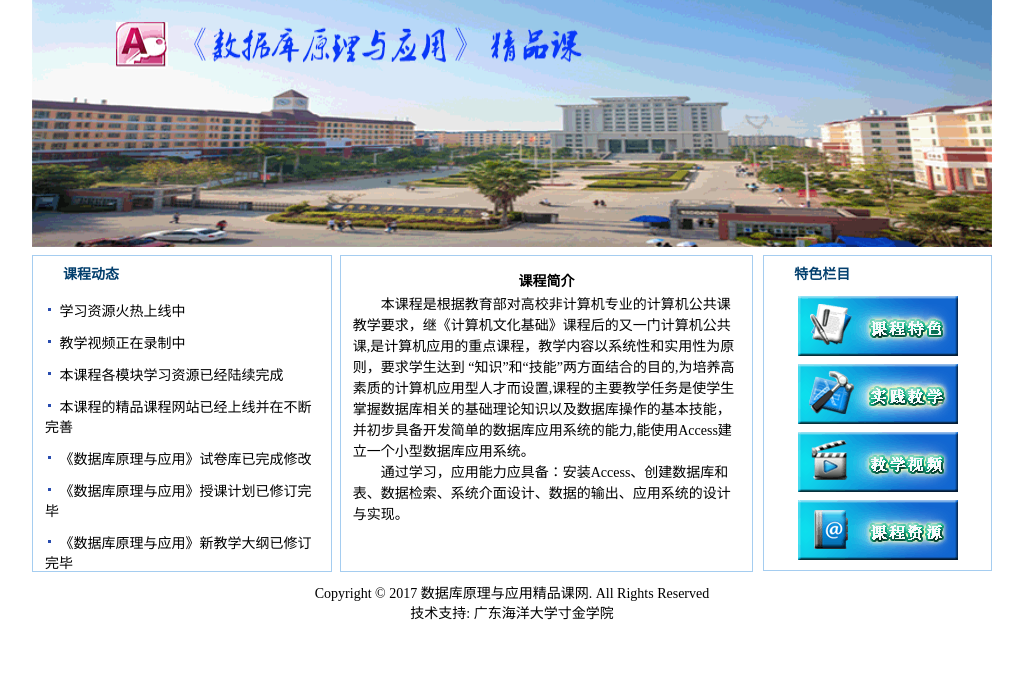
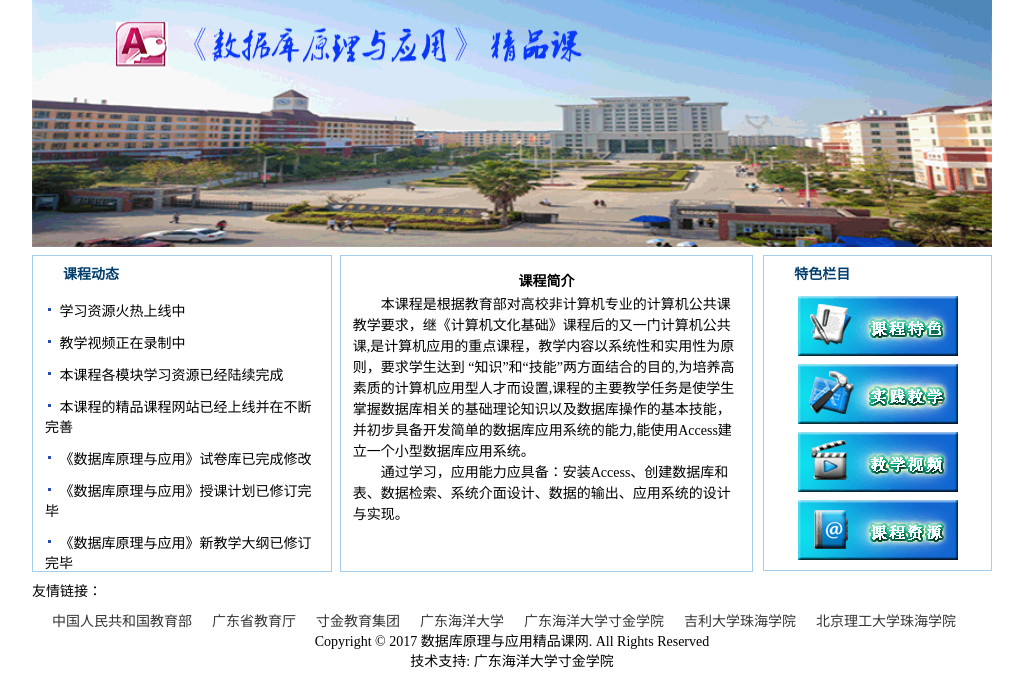
Before and after one commit to gdcjxy/gdcjxy.github.io, a plain HTML site: page index.html in a window 1280 px wide. Shown: the part 168-848 px from the top of the page, without its empty margins (128-1151 px from the left). Before the commit the page ends 800 px from the top, so only its background shows below. Drawn offline with Linux system fonts and the light colour scheme.

Commit message:
add links

```diff
--- a/css/css.css
+++ b/css/css.css
@@ -72,4 +72,7 @@ a{color:#333;text-decoration:none}
 .biankuang{ border:#A5CDF0 1px solid;}
 .downloadresources{margin:20px;font-size: 16px;font-weight: 400;line-height: 1.4;}
 .downloadresources a{text-decoration:underline;}
-.footer{text-align:center;margin-top:10px;margin-bottom:10px;}
+.friend{height: 35px;}
+.friendlinks ul li a{float: left; margin-top:10px;margin-left: 20px;}
+.friendlinks ul li a:hover{text-decoration: underline;}
+.footer{text-align:center;margin-top:15px;margin-bottom:10px;}
--- a/index.html
+++ b/index.html
@@ -164,11 +164,30 @@
     </div>
 
 </div>
+<div class="public">
+    <div class="auto w960 friend">
+        <div class="friendlinks">
+            友情链接：
+        </div>
+        <div class="friendlinks">
+            <ul>
+                <li><a href="http://www.moe.gov.cn">中国人民共和国教育部</a></li>
+                <li><a href="http://www.gdhed.edu.cn">广东省教育厅</a></li>
+                <li><a href="http://www.zjcjjy.com">寸金教育集团</a></li>
+                <li><a href="http://www.gdou.edu.cn">广东海洋大学</a></li>
+                <li><a href="http://www.gdcjxy.com">广东海洋大学寸金学院</a></li>
+                <li><a href="http://www.jluzh.com">吉利大学珠海学院</a></li>
+                <li><a href="http://www.zhbit.com">北京理工大学珠海学院</a></li>
+            </ul>
+        </div>
+    </div>
+</div>
 
-
-<div class="footer">
-    <p>Copyright © 2017 数据库原理与应用精品课网. All Rights Reserved </p>
-    <p>技术支持: 广东海洋大学寸金学院</p>
+<div class="public">
+    <div class="footer w960 auto">
+        <p>Copyright © 2017 数据库原理与应用精品课网. All Rights Reserved </p>
+        <p>技术支持: 广东海洋大学寸金学院</p>
+    </div>
 </div>
 <script type="text/javascript" src="js/jquery-1.4.2.js"></script>
 <script type="text/javascript" src="js/slide.js"></script>
```
